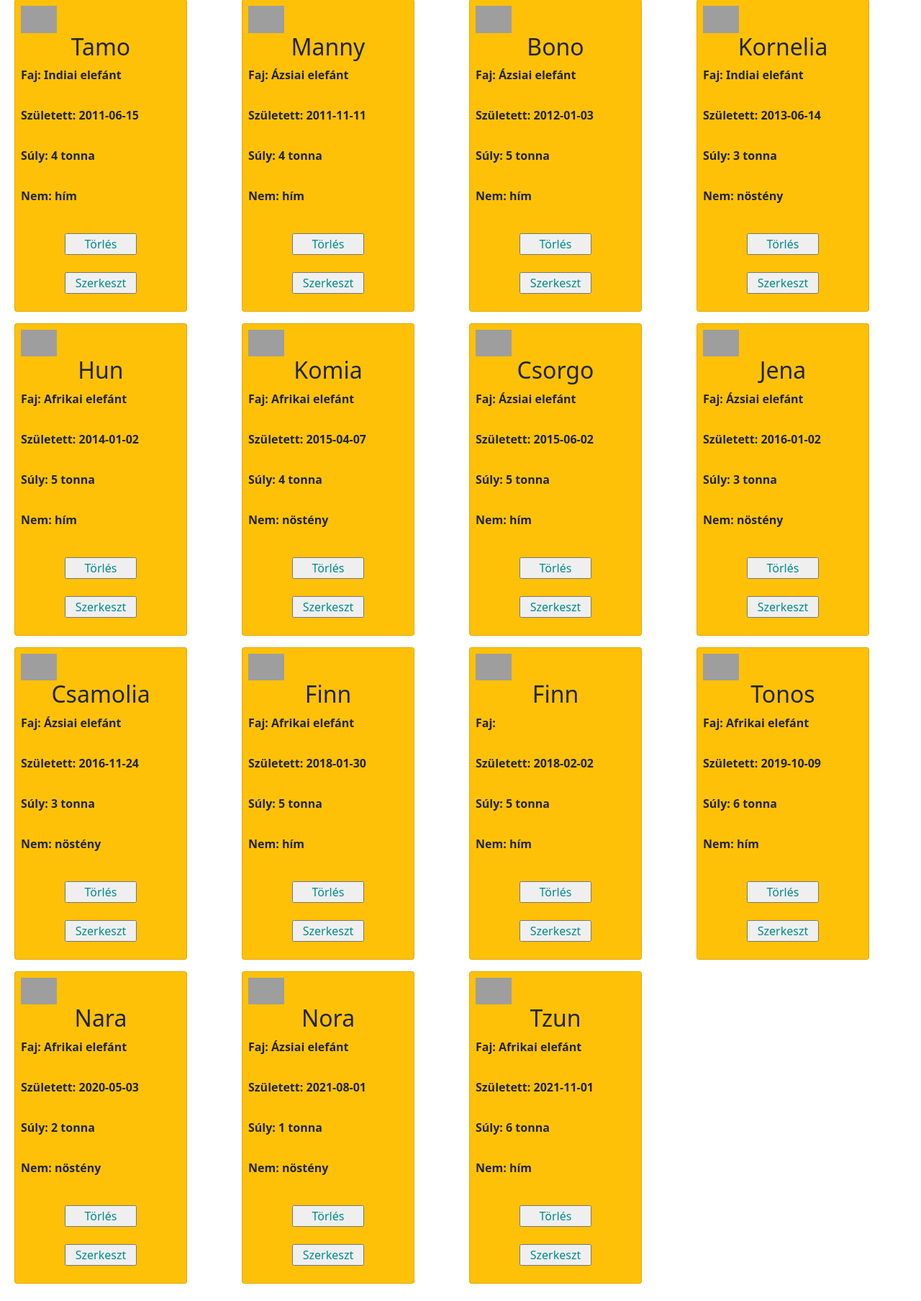
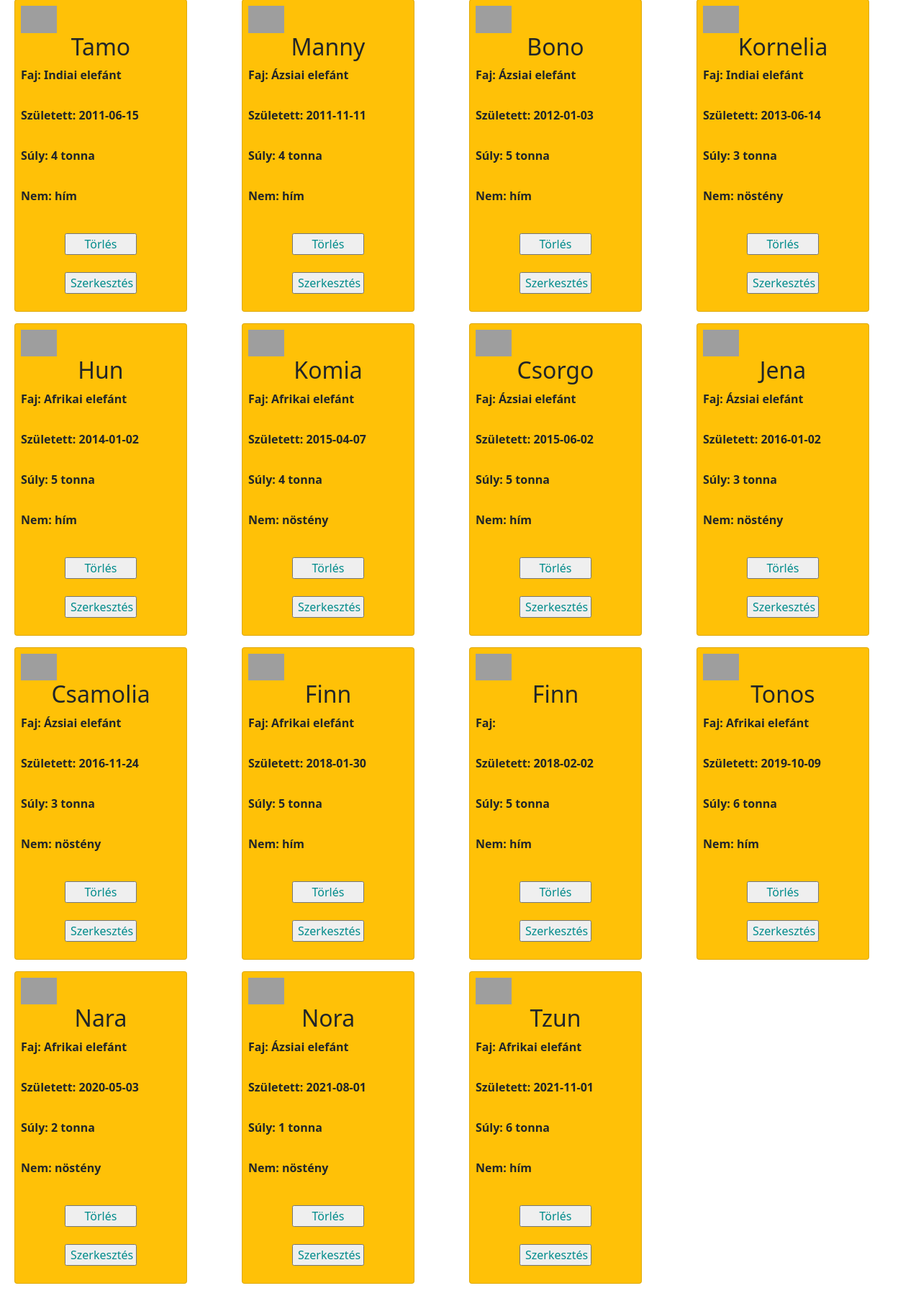
Before and after one commit to SomaHam44/Elefantok, a PHP site: page / in a window 1280 px wide. Shown: the part 507-2314 px from the top of the page at 72% size. Run offline with PHP 8.4, Linux system fonts and the light colour scheme; data comes from the database, SQL or seed files in the repository; some libraries are stand-ins or nearby versions; grey boxes are pictures that could not be loaded.

Commit message:
Javítás

```diff
--- a/index.php
+++ b/index.php
@@ -428,7 +428,7 @@
             echo "<input type='hidden' name='deleteId' value='" . $elefant->getId() . "'>";
             echo "<div class='text-center'><input type='submit' value='Törlés' class='gombok'></div>";
             echo "</form>";
-            echo "<div class='text-center'><a href='szerkesztElefant.php?id=" . $elefant->getId() . "'> <input type='submit' value='Szerkeszt' class='gombok'></a></div>";
+            echo "<div class='text-center'><a href='szerkesztElefant.php?id=" . $elefant->getId() . "'> <input type='submit' value='Szerkesztés' class='gombok'></a></div>";
             echo "</div>";
             echo "</div>";
 
```
